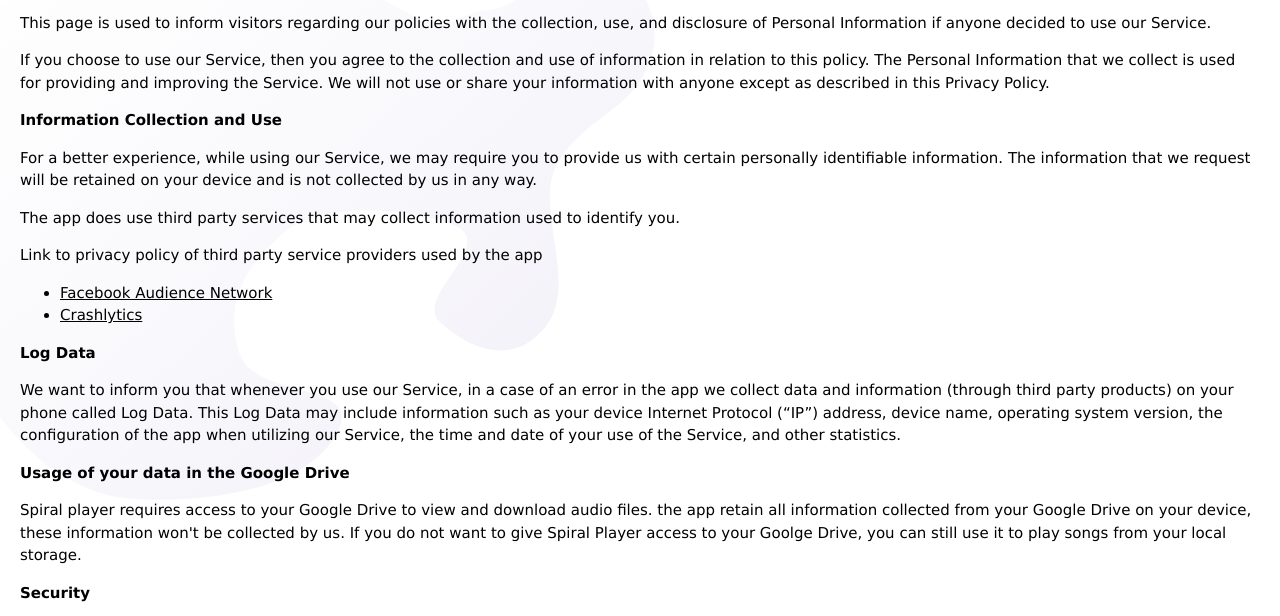
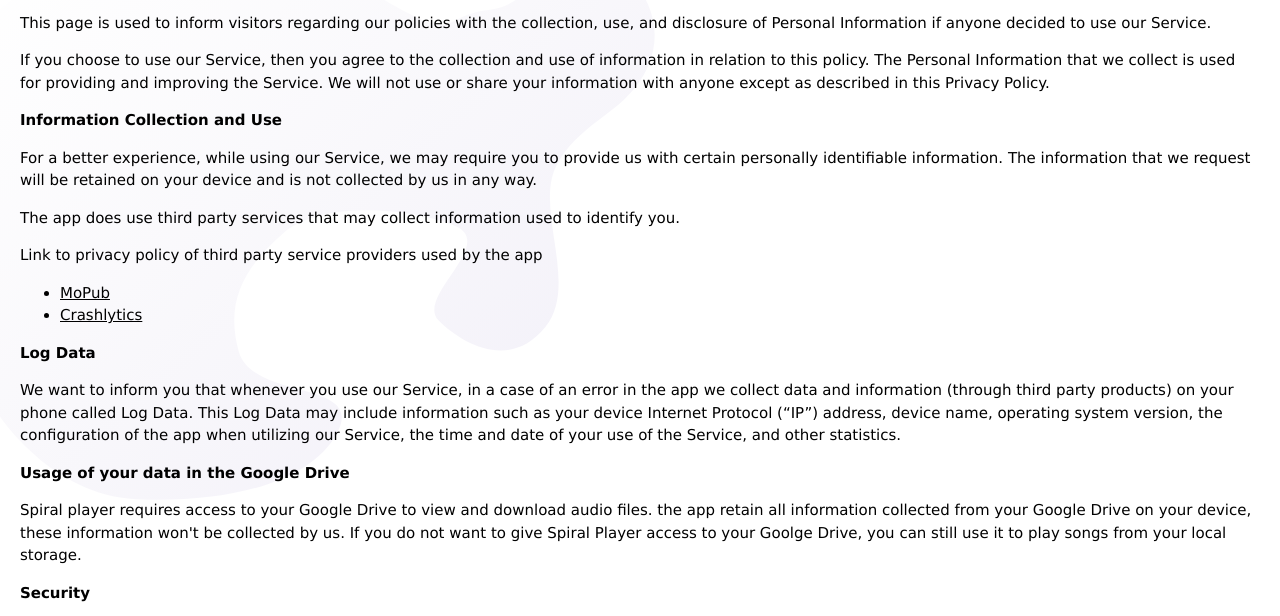
Before and after one commit to spiralplayer/spiralplayer.github.io, a plain HTML site: page privacy_policy.html in a window 1280 px wide. Shown: the part 157-773 px from the top of the page. Drawn offline with nearby package versions, Linux system fonts and the light colour scheme.

Commit message:
Update privacy_policy.html

```diff
--- a/privacy_policy.html
+++ b/privacy_policy.html
@@ -54,8 +54,8 @@
 </p>
 <ul>
 <li>
-<a href="https://developers.facebook.com/docs/audience-network/policy/" target="_blank">
-    Facebook Audience Network
+<a href="https://www.mopub.com/en/legal/privacy" target="_blank">
+    MoPub
 </a>
 </li>
 <li>
```
